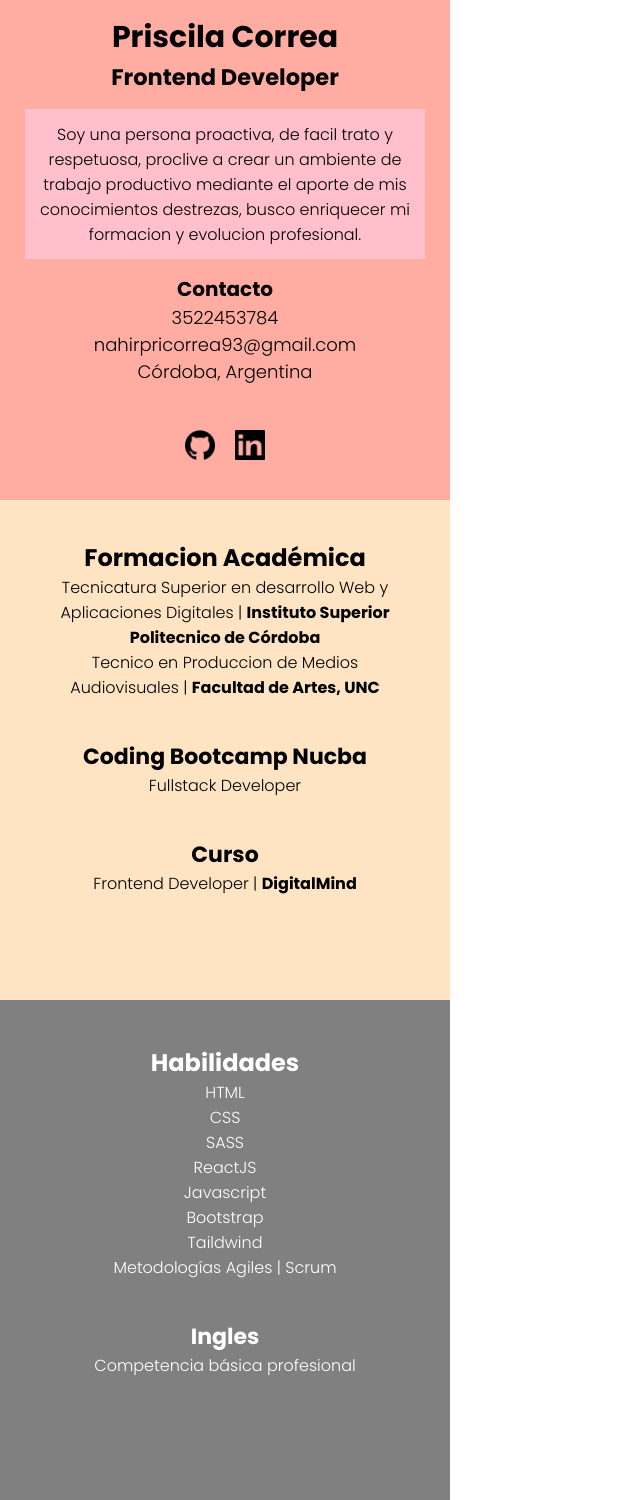
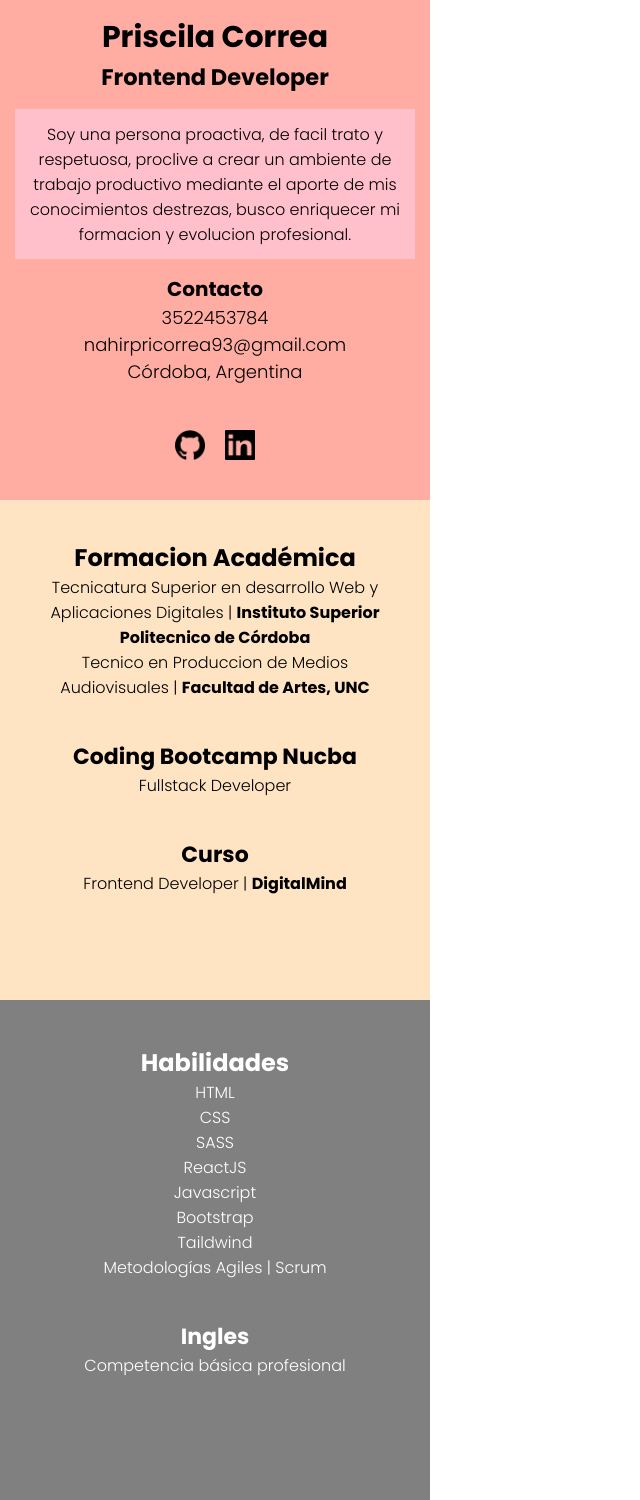
Before and after one commit to pri1593/cv-front, a plain HTML site: page index.html in a window 1280 px wide. Shown: the whole page, without its empty margins (0-640 px from the left). Drawn offline with Linux system fonts and the light colour scheme.

Commit message:
cambie tamaño

```diff
--- a/style.css
+++ b/style.css
@@ -7,7 +7,7 @@
 .container{
     background-color: rgb(255, 173, 163);
     height: 500px;
-    width: 450px;
+    width: 430px;
     display: flex;
     justify-content: center;
     align-items: flex-start;
@@ -73,7 +73,7 @@ h3{
 }
 .resto-info{
     height: 500px;
-    width: 450px;
+    width: 430px;
     display: flex;
     justify-content: center;
     align-items: flex-start;
@@ -131,7 +131,7 @@ h1
 .skl{
     background-color:grey;
     height: 500px;
-    width: 450px;
+    width: 430px;
     display: flex;
     justify-content: center;
     align-items: flex-start;
```
